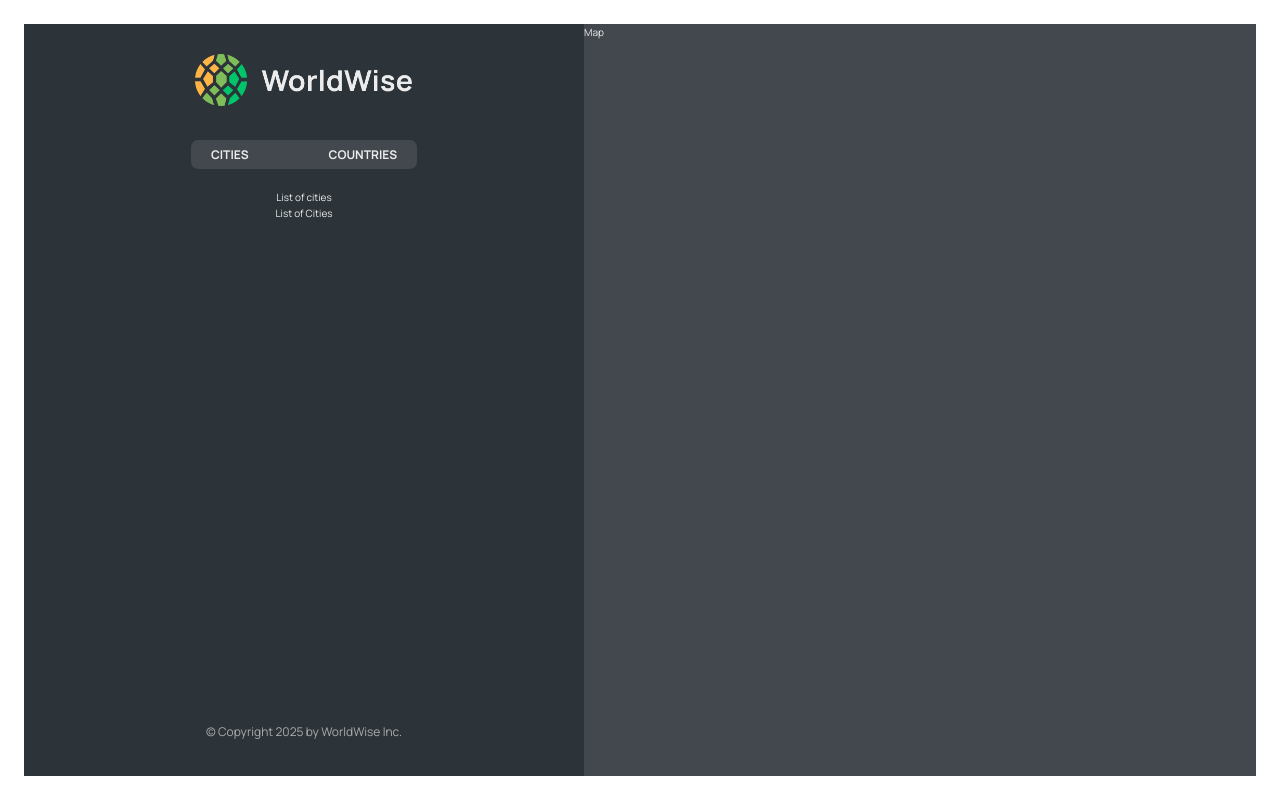
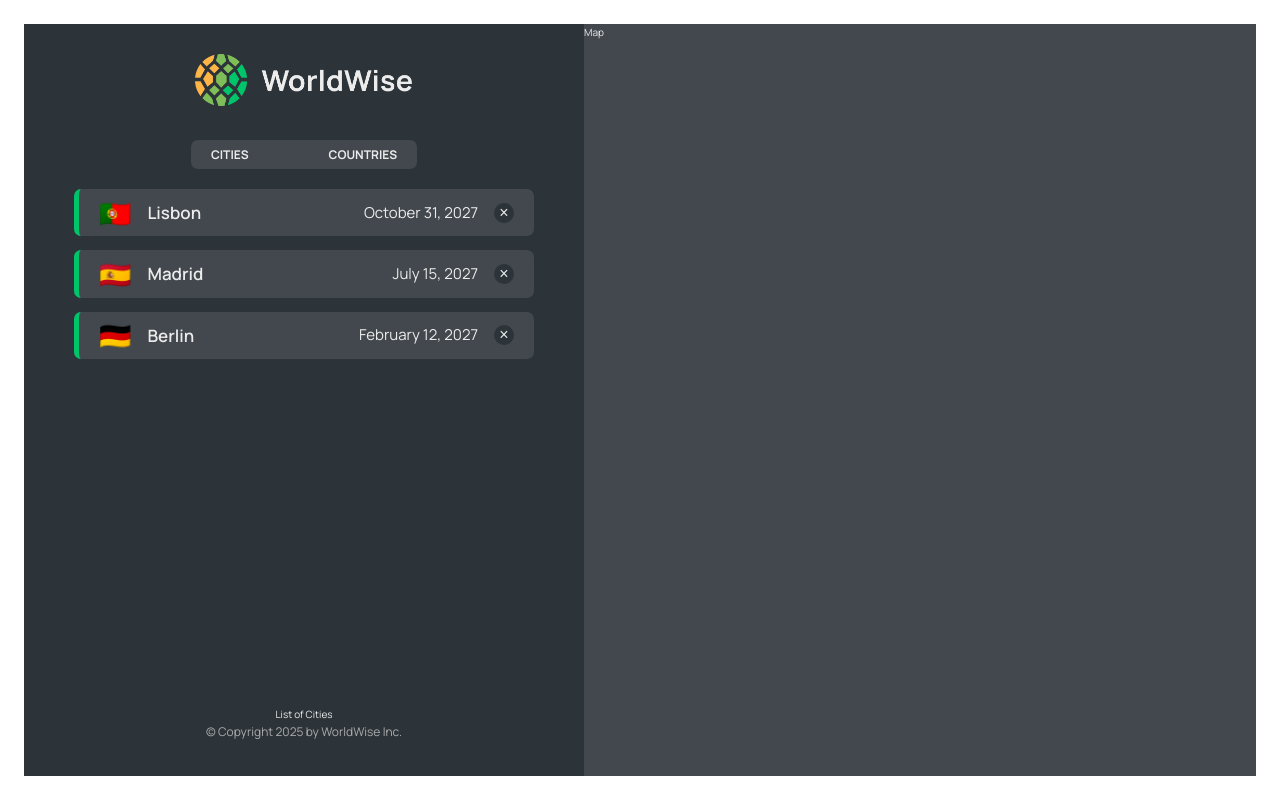
Before and after one commit to Krish-Jain1903/World-Wise, a React (Vite) app: page /app in a window 1280 px wide. Built offline with nearby package versions, Linux system fonts and the light colour scheme; data requests are answered from the project's data file.

Commit message:
Made a Fake Cities API and Added Citi List Component

```diff
--- a/package.json
+++ b/package.json
@@ -7,9 +7,11 @@
     "dev": "vite",
     "build": "vite build",
     "lint": "eslint .",
-    "preview": "vite preview"
+    "preview": "vite preview",
+    "server": "json-server --watch data/cities.json --port 8000"
   },
   "dependencies": {
+    "json-server": "^1.0.0-beta.3",
     "react": "^19.0.0",
     "react-dom": "^19.0.0",
     "react-router-dom": "^6.30.0"
--- a/src/App.jsx
+++ b/src/App.jsx
@@ -6,7 +6,28 @@
 import AppLayout from "./pages/AppLayout";
 import Login from "./pages/Login";
 import CityList from "./components/CityList";
+import { useEffect, useState } from "react";
+
+const BASE_URL = "http://localhost:8000";
 function App() {
+  const [cities, setCities] = useState([]);
+  const [isLoading, setIsLoading] = useState(false);
+
+  useEffect(function () {
+    async function fetchCities() {
+      try {
+        setIsLoading(true);
+        const res = await fetch(`${BASE_URL}/cities`);
+        const data = await res.json();
+        setCities(data);
+      } catch {
+        alert("There was some Error");
+      } finally {
+        setIsLoading(false);
+      }
+    }
+    fetchCities();
+  }, []);
   return (
     <BrowserRouter>
       <Routes>
@@ -14,8 +35,14 @@
         <Route path="product" element={<Product />} />
         <Route path="pricing" element={<Pricing />} />
         <Route path="/app" element={<AppLayout />}>
-          <Route index element={<CityList />} />
-          <Route path="cities" element={<CityList />} />
+          <Route
+            index
+            element={<CityList cities={cities} isLoading={isLoading} />}
+          />
+          <Route
+            path="cities"
+            element={<CityList cities={cities} isLoading={isLoading} />}
+          />
           <Route path="countries" element={<p>Countries</p>} />
           <Route path="form" element={<p>Form</p>} />
         </Route>
--- /dev/null
+++ b/src/components/CityItem.jsx
@@ -0,0 +1,23 @@
+import styles from "../CityItem.module.css";
+
+const formatDate = (date) =>
+  new Intl.DateTimeFormat("en", {
+    day: "numeric",
+    month: "long",
+    year: "numeric",
+  }).format(new Date(date));
+
+function CityItem({ city }) {
+  const { cityName, emoji, date } = city;
+
+  return (
+    <li className={styles.cityItem}>
+      <span className={styles.emoji}>{emoji}</span>
+      <h3 className={styles.name}>{cityName}</h3>
+      <time className={styles.date}>{formatDate(date)}</time>
+      <button className={styles.deleteBtn}>&times;</button>
+    </li>
+  );
+}
+
+export default CityItem;
--- a/src/components/CityList.jsx
+++ b/src/components/CityList.jsx
@@ -1,7 +1,22 @@
 import styles from "../CityList.module.css";
+import Spinner from "../Spinner";
+import CityItem from "./CityItem";
+import Message from "../Message";
 
-function CityList() {
-  return <ul className={styles.CityList}>List of cities</ul>;
+function CityList({ cities, isLoading }) {
+  if (isLoading) {
+    return <Spinner />;
+  } else if (!cities.length) {
+    return <Message message="No Cities Found" />;
+  } else {
+    return (
+      <ul className={styles.cityList}>
+        {cities.map((city) => {
+          return <CityItem city={city} key={city.id} />;
+        })}
+      </ul>
+    );
+  }
 }
 
 export default CityList;
```
Also changed, not shown: 1 other file (tests, documents, lock files or other folders).
